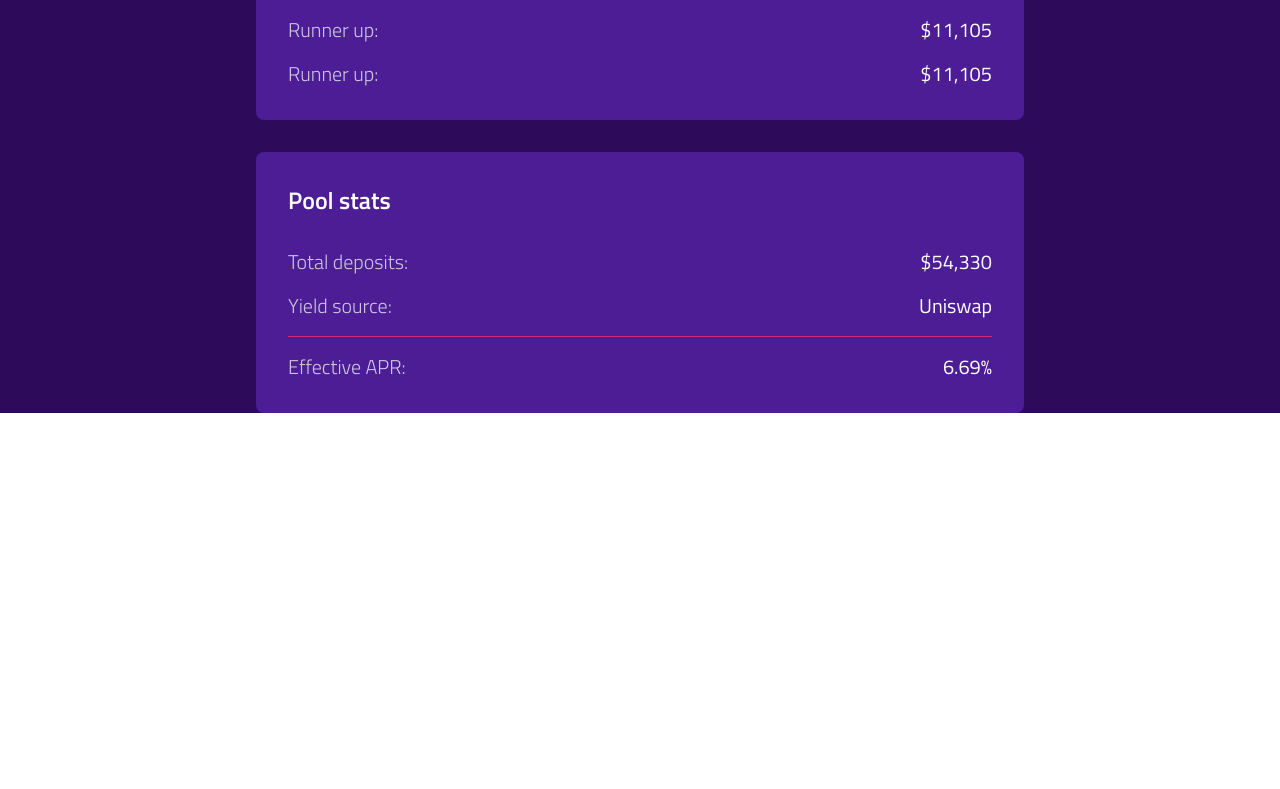
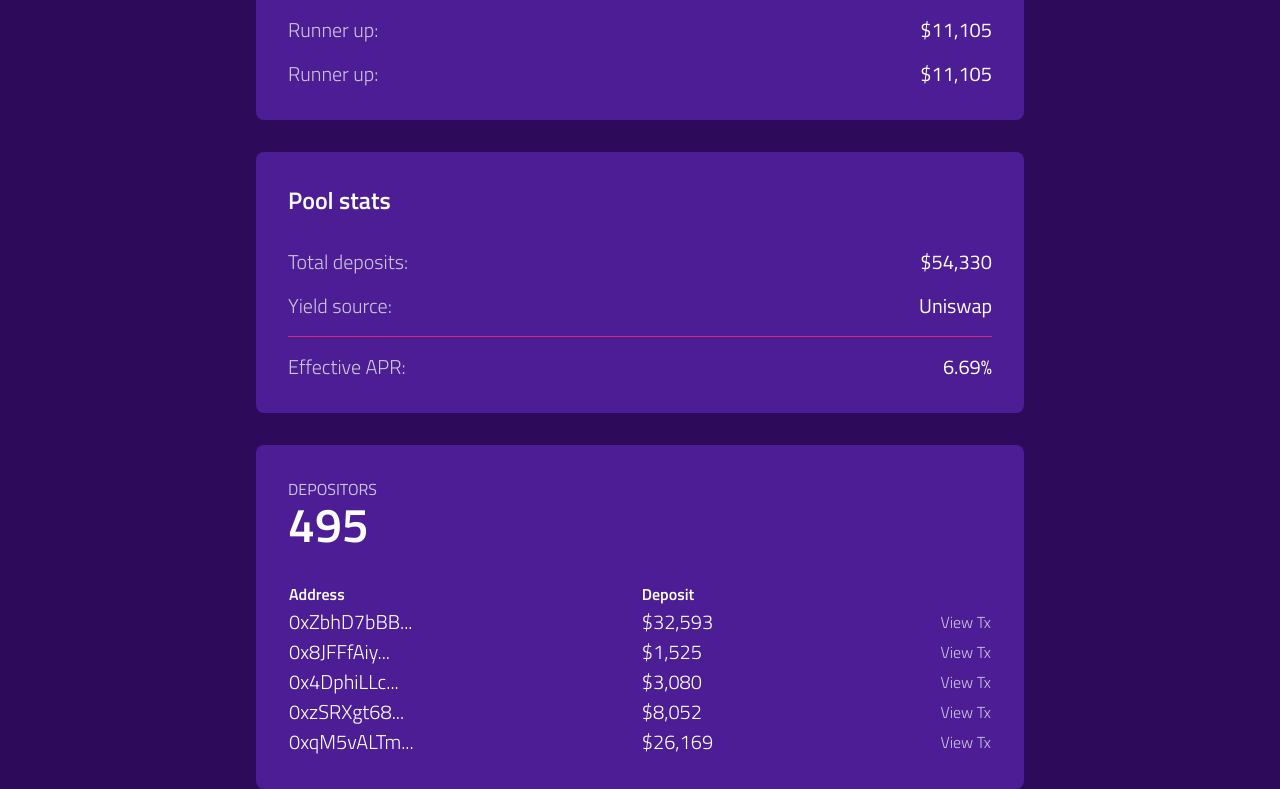
Before and after one commit to DEFI-POOL/fairy-pool-FE, a React (Create React App) app: page / in a window 1280 px wide. Shown: the part 926-1715 px from the top of the page. Before the commit the page ends 1339 px from the top, so only its background shows below. Built offline with nearby package versions, Linux system fonts and the light colour scheme.

Commit message:
Depositors info

```diff
--- a/src/App.js
+++ b/src/App.js
@@ -6,6 +6,38 @@ import prize_img from "./assets/wallet-dev.png";
 
 function App() {
   const prizeSplit = [25000, 11105, 11105, 11105, 11105];
+
+  const genRandomTx = (len) => {
+    const genRandomString = (strLen) => {
+      let result = "";
+      let characters =
+        "ABCDEFGHIJKLMNOPQRSTUVWXYZabcdefghijklmnopqrstuvwxyz0123456789";
+      let charactersLength = characters.length;
+      for (let i = 0; i < strLen; i++) {
+        result += characters.charAt(
+          Math.floor(Math.random() * charactersLength)
+        );
+      }
+      return result;
+    };
+
+    let txs = [];
+    for (let i = 0; i < len; i++) {
+      const tx = {
+        address: "0x" + genRandomString(40),
+        amount: Math.floor(Math.random() * 50000),
+      };
+      console.log(tx.address);
+      txs.push(tx);
+    }
+
+    return txs;
+  };
+
+  const truncate = (str, maxChar) => {
+    return str.length > maxChar + 3 ? str.substring(0, maxChar) + "..." : str;
+  };
+
   return (
     <div className="min-h-screen bg-primary font-primary">
       <Header />
@@ -104,6 +136,29 @@ function App() {
             <div className="text-white text-xl">6.69%</div>
           </div>
         </div>
+        <div className="mt-8 rounded-lg bg-purple-900 p-8">
+          <div className="text-secondary">DEPOSITORS</div>
+          <div className="text-white font-semibold text-5xl mb-8">495</div>
+          <table className="w-full text-left">
+            <tr>
+              <th className="text-white font-semibold">Address</th>
+              <th className="text-white font-semibold">Deposit</th>
+            </tr>
+            {genRandomTx(5).map((tx) => (
+              <tr>
+                <td className="text-white font-light text-xl">
+                  {truncate(tx.address, 10)}
+                </td>
+                <td className="text-white font-light text-xl">
+                  ${tx.amount.toLocaleString()}
+                </td>
+                <td className="text-secondary font-light text-right cursor-pointer hover:text-white">
+                  View Tx
+                </td>
+              </tr>
+            ))}
+          </table>
+        </div>
       </div>
     </div>
   );
```
